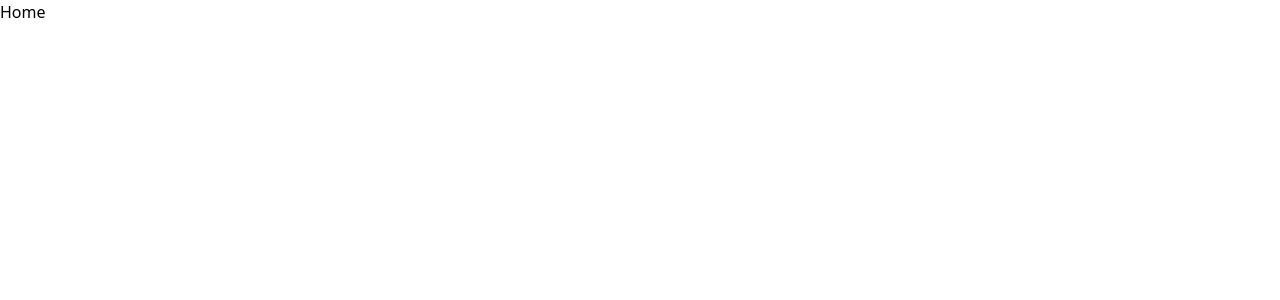
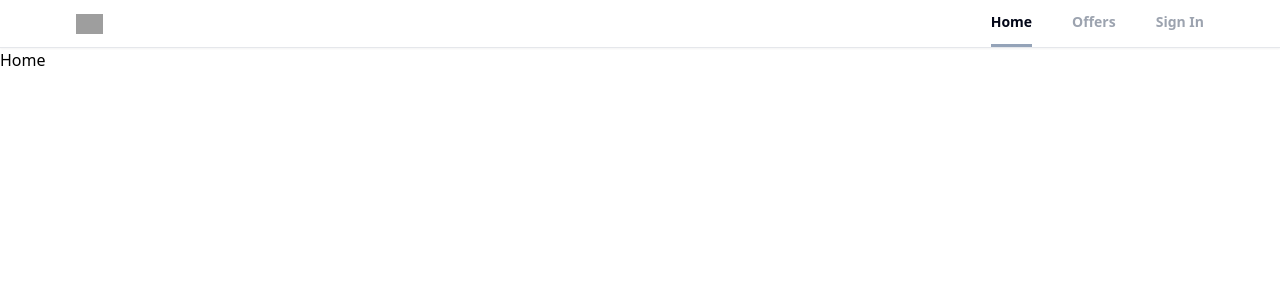
Before and after one commit to MarcoKlinko/Clone_React, a React (Create React App) app: page / in a window 1280 px wide. Shown: the top 300 px of the page. Built offline with nearby package versions, Linux system fonts and the light colour scheme; grey boxes are pictures that could not be loaded.

Commit message:
Create the Header Component

```diff
--- a/src/App.js
+++ b/src/App.js
@@ -7,10 +7,12 @@
 import ForgotPassword from "./pages/ForgotPassword";
 import SignIn from "./pages/SignIn";
 import SignUp from "./pages/SignUp";
+import Header from "./components/Header";
 function App() {
   return (
     <>
       <Router>
+        <Header/>
         <Routes>
           <Route path="/" element={<Home />} />
           <Route path="/profile" element={<Profile />} />
--- /dev/null
+++ b/src/components/Header.jsx
@@ -0,0 +1,31 @@
+import React from 'react';
+import { useLocation, useNavigate } from 'react-router-dom';
+
+export default function Header() {
+  const location = useLocation();
+  const navigate = useNavigate();
+  function pathMathRoute(route){
+    if(route === location.pathname){
+      return true
+    }
+  }
+  return (
+    <div className='bg-white border-b shadow-sm
+    sticky top-0 z-50'>
+      <header className='flex justify-between items-center
+      px-3 max-w-6xl mx-auto' >
+        <div>
+          <img src='https://static.rdc.moveaws.com/images/logos/rdc-logo-default.svg' alt='Logo'
+          className='h-5 cursor-pointer' onClick={()=>navigate("/")} />
+        </div>
+        <div>
+          <ul className='flex space-x-10'>
+            <li className={`py-3 text-sm font-semibold text-gray-400 border-b-[3px] border-transparent ${pathMathRoute("/") && "text-slate-950 border-b-slate-400"} cursor-pointer`} onClick={()=>navigate("/")}>Home</li>
+            <li className={`py-3 text-sm font-semibold text-gray-400 border-b-[3px] border-transparent ${pathMathRoute("/offers") && " text-green-800 border-b-green-400"} cursor-pointer`} onClick={()=>navigate("/offers")}>Offers</li>
+            <li className={`py-3 text-sm font-semibold text-gray-400 border-b-[3px] border-transparent ${pathMathRoute("/sign-in") && "text-rose-800 border-b-rose-400"} cursor-pointer`} onClick={()=>navigate("/sign-in")}>Sign In</li>
+          </ul>
+        </div>
+      </header>
+    </div>
+  )
+}
```
